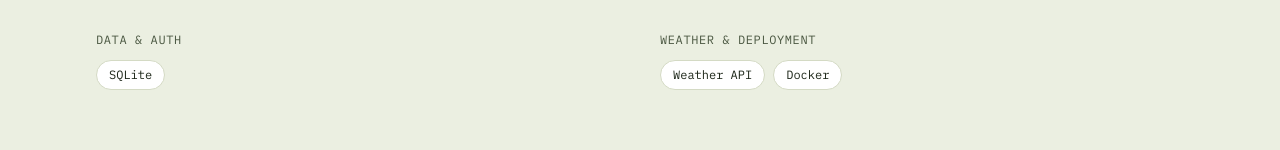
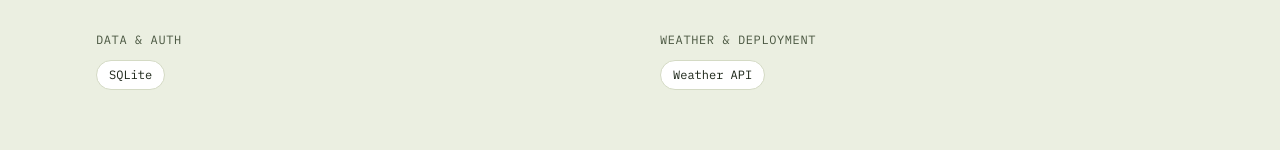
Before and after one commit to Hukum266/CODEFEST2026_TechSafari, a plain HTML site: page index.html in a window 1280 px wide. Shown: the part 7681-7831 px from the top of the page. Drawn offline with nearby package versions, Linux system fonts and the light colour scheme; no server answers.

Commit message:
tehnology updated

```diff
--- a/index.html
+++ b/index.html
@@ -881,7 +881,6 @@
           <p class="font-mono text-xs uppercase tracking-wider text-inksoft mb-3">Weather &amp; deployment</p>
           <div class="flex flex-wrap gap-2">
             <span class="font-mono text-xs border border-line rounded-full px-3 py-1.5 bg-white">Weather API</span>
-            <span class="font-mono text-xs border border-line rounded-full px-3 py-1.5 bg-white">Docker</span>
           </div>
         </div>
       </div>
```
